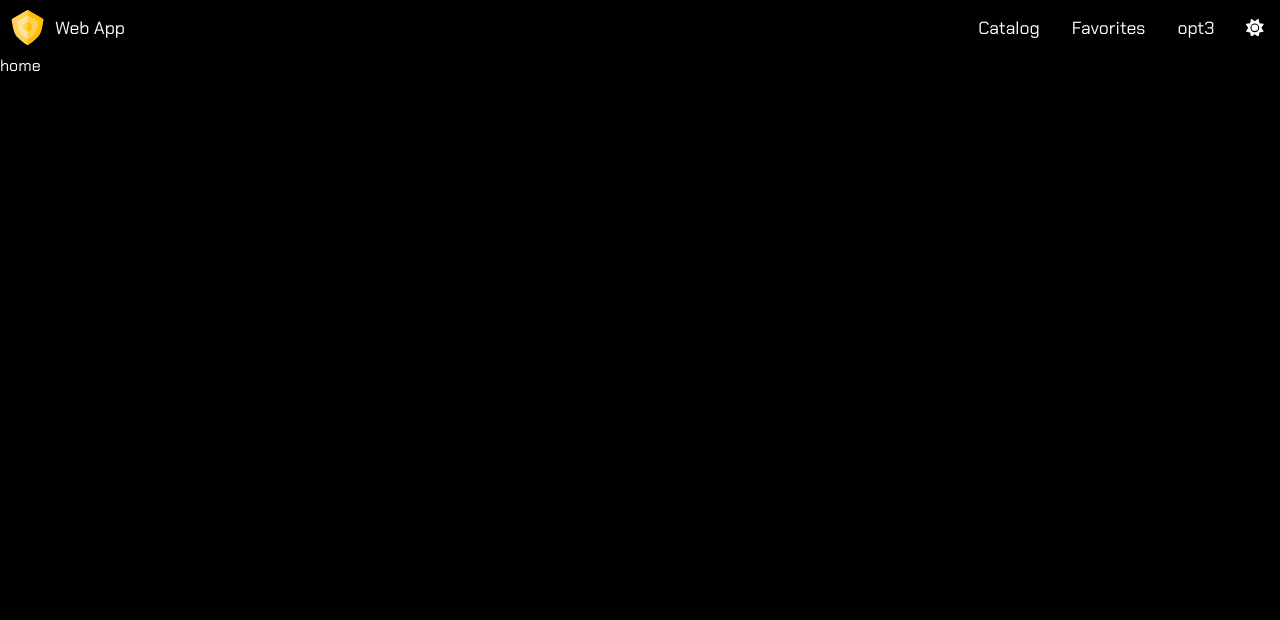
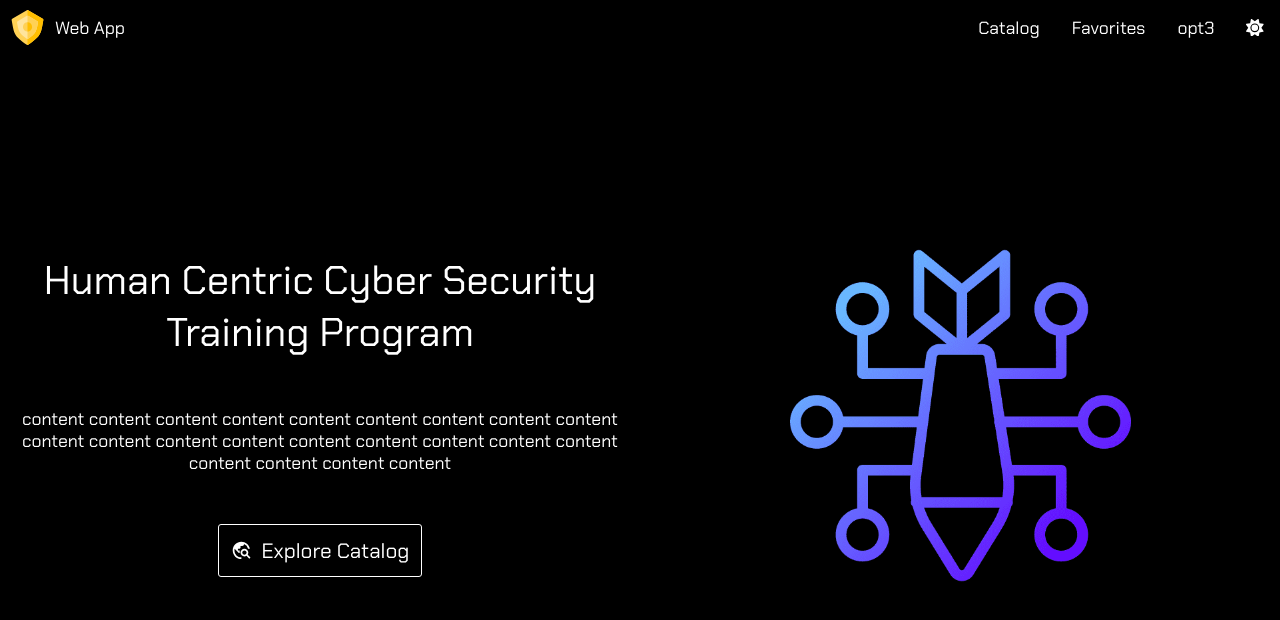
Before and after one commit to vishwa-radhya/human-centric-cyber-security-training, a React (Vite) app: page / in a window 1280 px wide. Shown: the top 620 px of the page. Built offline with nearby package versions, Linux system fonts and the light colour scheme.

Commit message:
additional ui set

```diff
--- a/src/routes/catalog/catalog.component.jsx
+++ b/src/routes/catalog/catalog.component.jsx
@@ -17,7 +17,7 @@ const Catalog=()=>{
     const navigateRouter = useNavigate();
 
     return(
-        <div className="catalog-div ">
+        <div className="catalog-div animate__animated animate__fadeInDown">
             <h1>Explore Range Of Cyber Security Course Catalog</h1>
             <div className='catalogs'>
                 {catalogStrings.map((str,index)=>{
--- a/src/routes/course/course.component.jsx
+++ b/src/routes/course/course.component.jsx
@@ -3,21 +3,30 @@ import { useParams } from 'react-router-dom';
 import { iFrameData } from '../../data';
 import { FaArrowLeft } from "react-icons/fa6";
 import { useNavigate } from 'react-router-dom';
+import { FaRegStar } from "react-icons/fa";
+import { useState } from 'react';
+import { FaStar } from 'react-icons/fa6';
 
 const Course =()=>{
     const {courseId}=useParams();
     const courseNameObject = iFrameData.find(obj=>obj.videoSrc.includes(courseId));
     const navigateRouter = useNavigate();
+    const [starCLicked,setStarClicked]=useState(false);
 
     return(
-        <div className='course-div'>
+        <div className='course-div animate__animated animate__fadeInDown'>
             <div className='back-arrow' onClick={()=>navigateRouter(-1)}><FaArrowLeft  /> go back</div>
             <div className='yt-video'>
             <iframe src={`https://www.youtube.com/embed/${courseId}`} style={{width:'100%',height:'95%'}} frameBorder="0"
     allow="accelerometer; autoplay; clipboard-write; encrypted-media; gyroscope; picture-in-picture; web-share; fullscreen"
     referrerPolicy="strict-origin-when-cross-origin"
     allowFullScreen></iframe>
+            <div className='info'>
             <p>{courseNameObject.videoName}</p>
+            <div className='star' onClick={()=>setStarClicked(prev=>!prev)}>
+                {!starCLicked ? <FaRegStar/> : <FaStar/>}
+            </div>
+            </div>
             </div>
         </div>
     )
--- a/src/routes/course/course.styles.scss
+++ b/src/routes/course/course.styles.scss
@@ -34,5 +34,17 @@
             width: 90%;
             font-size: 1rem;
         }
+        .info{
+            display: flex;
+            padding: 5px;
+            align-items: center;
+            .star{
+                display: flex;
+                font-size: 1.2rem;
+                margin-left: auto;
+                cursor: pointer;
+            }
+        }
+
     }
 }
--- a/src/routes/courses/courses.component.jsx
+++ b/src/routes/courses/courses.component.jsx
@@ -3,6 +3,7 @@ import { useParams } from 'react-router-dom';
 import { iFrameData } from '../../data';
 import { FaHourglassEnd } from "react-icons/fa6";
 import { useNavigate } from 'react-router-dom';
+import { FaRegStar } from "react-icons/fa";
 
 const Courses=()=>{
 
@@ -10,7 +11,7 @@ const Courses=()=>{
     const navigateRouter = useNavigate();
 
     return(
-        <div className="courses-div">
+        <div className="courses-div animate__animated animate__fadeInDown">
             <h1>{`${catalogName} Courses`}</h1>
             <div className='container'>
                 {iFrameData.filter(obj=>obj.videoCategory===`${catalogName.toLocaleLowerCase()}`).map((ytObject)=>{
@@ -18,6 +19,7 @@ const Courses=()=>{
                         <img src={`https://img.youtube.com/vi/${ytObject.videoCode}/hqdefault.jpg`} width={350} />
                         <span>{ytObject.videoName}</span>
                         <span>Duration : {ytObject.videoLength} <FaHourglassEnd/> </span>
+                        <div className='star-div'><FaRegStar/></div>
                     </div>
                 })}
             </div>
--- a/src/routes/courses/courses.styles.scss
+++ b/src/routes/courses/courses.styles.scss
@@ -13,11 +13,12 @@
         padding: 30px;
 
         .course-tile{
-            padding: 10px;
+            padding: 15px;
             display: flex;
             flex-direction: column;
             align-items: center;
             cursor: pointer;
+            position: relative;
             gap: 10px;
             background: var(--cat-bg);
             box-shadow: 1px 1px 1px var(--cat-bs1), -4px -4px 15px var(--cat-bs2);
@@ -28,6 +29,13 @@
                 align-items: center;
                 gap: 10px;
             }
+            .star-div{
+                // border: 1px solid;
+                position: absolute;
+                right: 10px;
+                display: flex;
+                bottom: 10px;
+            }
         }
     }
 }
--- a/src/routes/favorites/favorites.component.jsx
+++ b/src/routes/favorites/favorites.component.jsx
@@ -1,7 +1,14 @@
 import './favorites.styles.scss';
+import noFavoriteImg from '../../assets/void.svg';
+
 const Favorites=()=>{
     return(
-        <div className="favorites-div">favorites</div>
+        <div className="favorites-div animate__animated animate__fadeInDown">
+            <h1>Favorite Courses</h1>
+            <div className='no-fav'>
+                <img src={noFavoriteImg} style={{width:'40%'}} />
+            </div>
+        </div>
     )
 }
 export default Favorites;
--- a/src/routes/favorites/favorites.styles.scss
+++ b/src/routes/favorites/favorites.styles.scss
@@ -1,3 +1,18 @@
 .favorites-div{
+    height: 92vh;
+    display: flex;
+    flex-direction: column;
+    align-items: center;
+    gap: 40px;
+    h1{
+        font-size: 3rem;
+    }
+    .no-fav{
+        display: flex;
+        align-items: center;
+        flex-direction: column;
+        justify-content: center;
+        gap: 30px;
 
+    }
 }
--- a/src/routes/home/home.component.jsx
+++ b/src/routes/home/home.component.jsx
@@ -1,8 +1,24 @@
 import './home.styles.scss';
+import homeImg from '../../assets/cyber-attack (1).png';
+import { MdTravelExplore } from "react-icons/md";
+import { useNavigate } from 'react-router-dom';
+
 const Home=()=>{
+
+    const navigateRouter = useNavigate();
+
     return(
-        <div className="home-div ">
-            home
+        <div className="home-div animate__animated animate__fadeInDown">
+            <div>
+                <p>Human Centric Cyber Security Training Program</p>
+                <span>
+                    content content content content content content content content content content content content content content content content content content content content content content
+                </span>
+                <button onClick={()=>navigateRouter('/catalog')}> <MdTravelExplore/> Explore Catalog</button>
+            </div>
+            <div>
+                <img src={homeImg} style={{width:'55%'}} />
+            </div>
         </div>
     )
 }
--- a/src/routes/home/home.styles.scss
+++ b/src/routes/home/home.styles.scss
@@ -1,3 +1,43 @@
 .home-div{
+    height: 90vh;
+    display: flex;
+    flex-direction: row;
 
+    & > *:nth-child(1){
+     width: 50%;
+     display: flex;
+     flex-direction: column;
+     justify-content: center;
+     align-items: center;
+     gap: 50px;
+     padding: 10px 20px;
+     p{
+        font-size: 2.5rem;
+        text-align: center;
+     }
+     span{
+        text-align: center;
+        font-size: 1.1rem;
+     }
+     button{
+        padding: 12px;
+        border-radius: 3px;
+        border: 1px solid;
+        display: flex;
+        align-items: center;
+        justify-content: center;
+        gap: 10px;
+        font-size: 1.3rem;
+        background-color: var(--bg-color);
+        color:var(--text-color);
+        cursor: pointer;
+     }
+    }
+    & > *:nth-child(2){
+     width: 50%;
+     display: flex;
+     align-items: center;
+     justify-content: center;
+     padding: 10px;
+    }
 }
```
Also changed, not shown: src/assets/cyber-attack (1).png (added), src/assets/void.svg (added).
